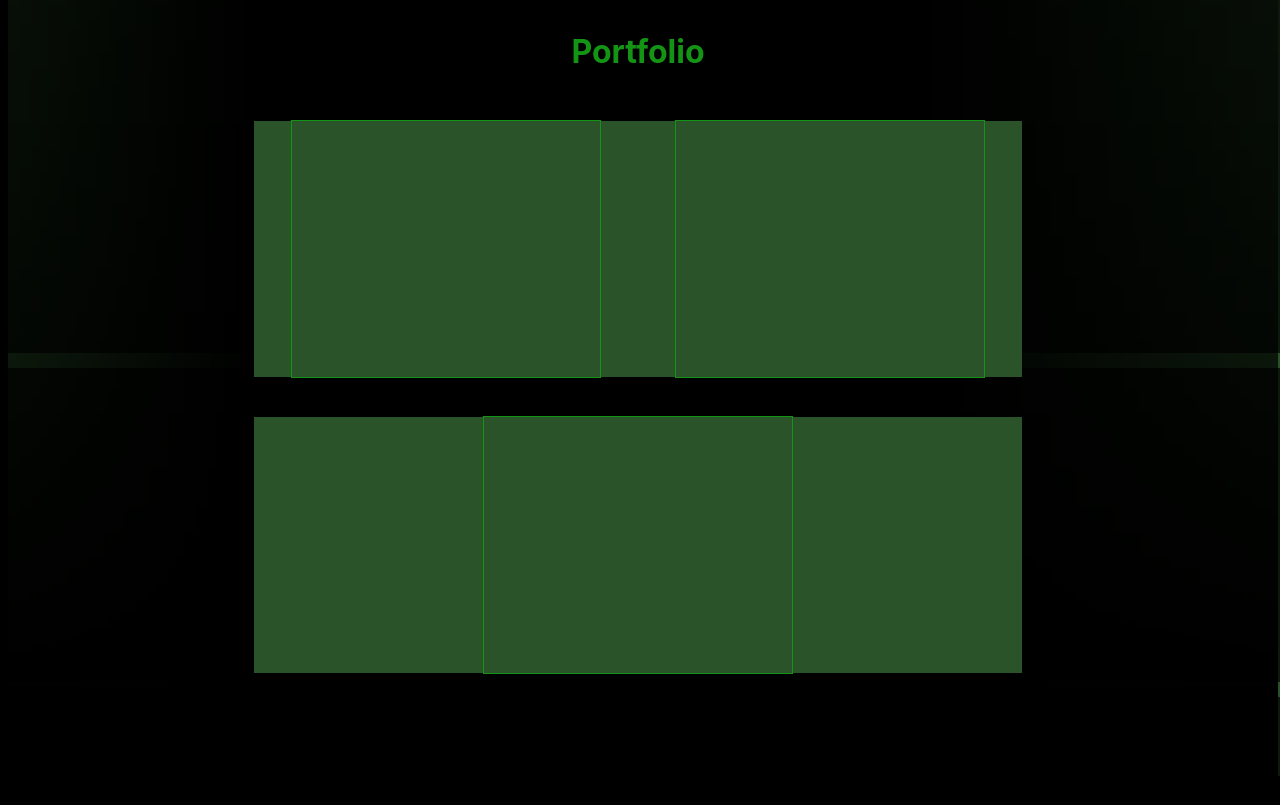
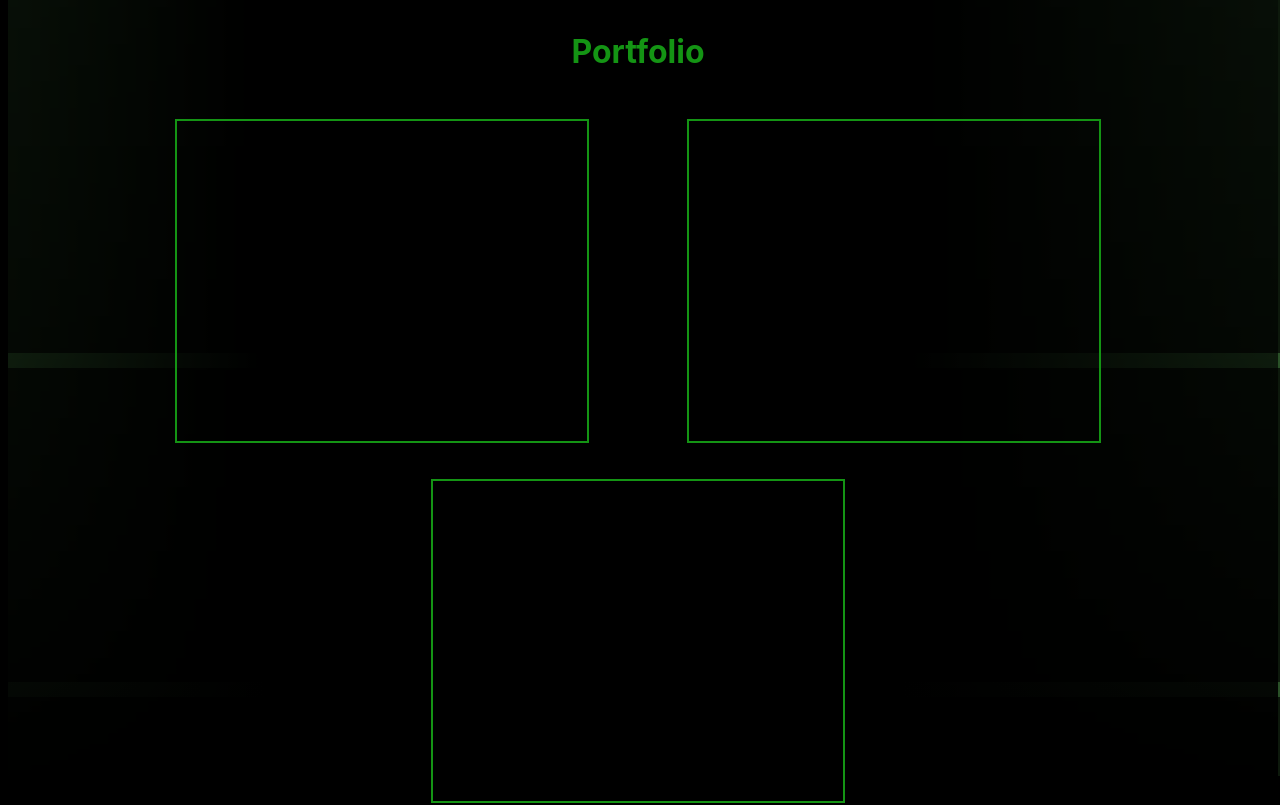
Before and after one commit to Mike-is-coding/Mike-is-coding.github.io, a React (Create React App) app: page / in a window 1280 px wide. Shown: the part 1232-2037 px from the top of the page. Built offline with nearby package versions, Linux system fonts and the light colour scheme.

Commit message:
Changed portfolio color

```diff
--- a/src/index.css
+++ b/src/index.css
@@ -442,6 +442,7 @@ a {
   animation: flickerAnimation 5s infinite;
 }
 
+/* || About Me Section */
 .about-me {
   position: relative;
   top: 0;
@@ -473,6 +474,7 @@ hr.dashed {
   border-top: 2px dashed #0e6b0e;
 }
 
+/* || Portfolio Section */
 .projects-section {
   background: linear-gradient(to top, #000000 0%, rgba(0, 0, 0, 0.4) 100%);
   width: 100vw;
@@ -492,19 +494,18 @@ hr.dashed {
   display: flex;
   justify-content: space-around;
   align-items: center;
-  width: 60vw;
-  height: 20vw;
-  background: #2b5329;
+  width: 80%;
+  height: 25vw;
   margin: 20px;
 }
 
 .project {
   width: 40%;
   height: 100%;
-  background: #2b5329;
-  border: 1px solid #149414;
+  border: 2px solid #149414;
 }
 
+/* || Contact Section */
 .contact-section {
   display: flex;
   position: relative;
--- a/src/index.scss
+++ b/src/index.scss
@@ -588,6 +588,8 @@ a {
   @include flicker-slow();
 }
 
+/* || About Me Section */
+
 .about-me {
   position: relative;
   top: 0;
@@ -617,6 +619,8 @@ hr.dashed {
   border-top: 2px dashed $dark-hacker;
 }
 
+/* || Portfolio Section */
+
 .projects-section {
   background: $trans-gradient-black;
   width: 100vw;
@@ -634,18 +638,20 @@ hr.dashed {
   display: flex;
   justify-content: space-around;
   align-items: center;
-  width: 60vw;
-  height: 20vw;
-  background: $dark-dark-hacker;
+  width: 80%;
+  height: 25vw;
+  // background: $dark-dark-hacker;
   margin: 20px;
 }
 
 .project {
   width: 40%;
   height: 100%;
-  background: $dark-dark-hacker;
-  border: 1px solid $hacker;
+  // background: $dark-dark-hacker;
+  border: 2px solid $hacker;
 }
+
+/* || Contact Section */
 
 .contact-section {
   display: flex;
```
Also changed, not shown: 1 other file (tests, documents, lock files or other folders).
